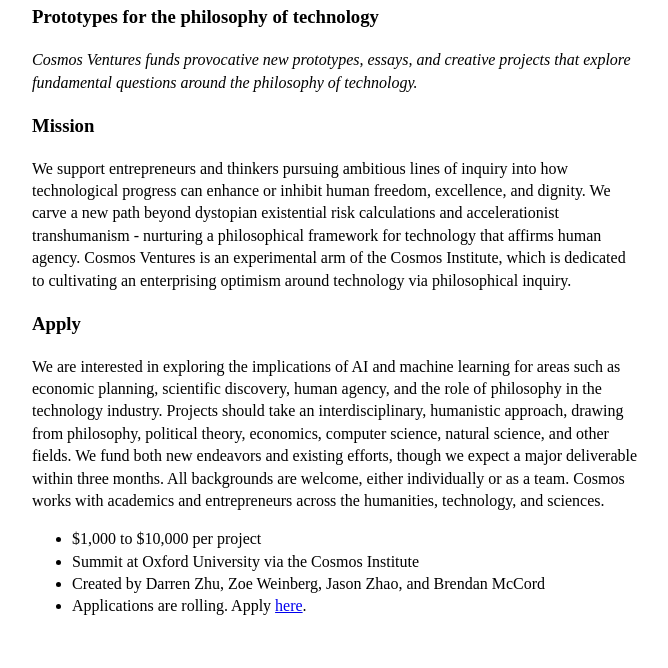
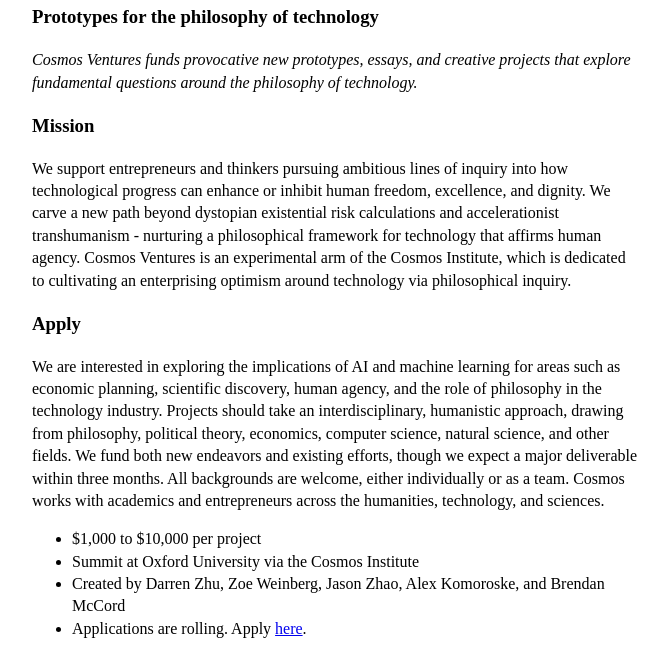
Before and after one commit to jzhao23/cosmosventures, a plain HTML site: page index.html in a window 1280 px wide. Shown: the part 132-800 px from the top of the page, without its empty margins (304-972 px from the left). Drawn offline with Linux system fonts and the light colour scheme.

Commit message:
Update index.html

```diff
--- a/index.html
+++ b/index.html
@@ -63,7 +63,7 @@
         <ul>
             <li>$1,000 to $10,000 per project</li>
             <li>Summit at Oxford University via the Cosmos Institute</li>
-            <li>Created by Darren Zhu, Zoe Weinberg, Jason Zhao, and Brendan McCord</li>
+            <li>Created by Darren Zhu, Zoe Weinberg, Jason Zhao, Alex Komoroske, and Brendan McCord</li>
             <li>Applications are rolling. Apply <a href="https://airtable.com/appZ5EaXnmYywzIsD/pagJFGkb0gApE4cRO/form">here</a>.</li>
         </ul>
 
```
